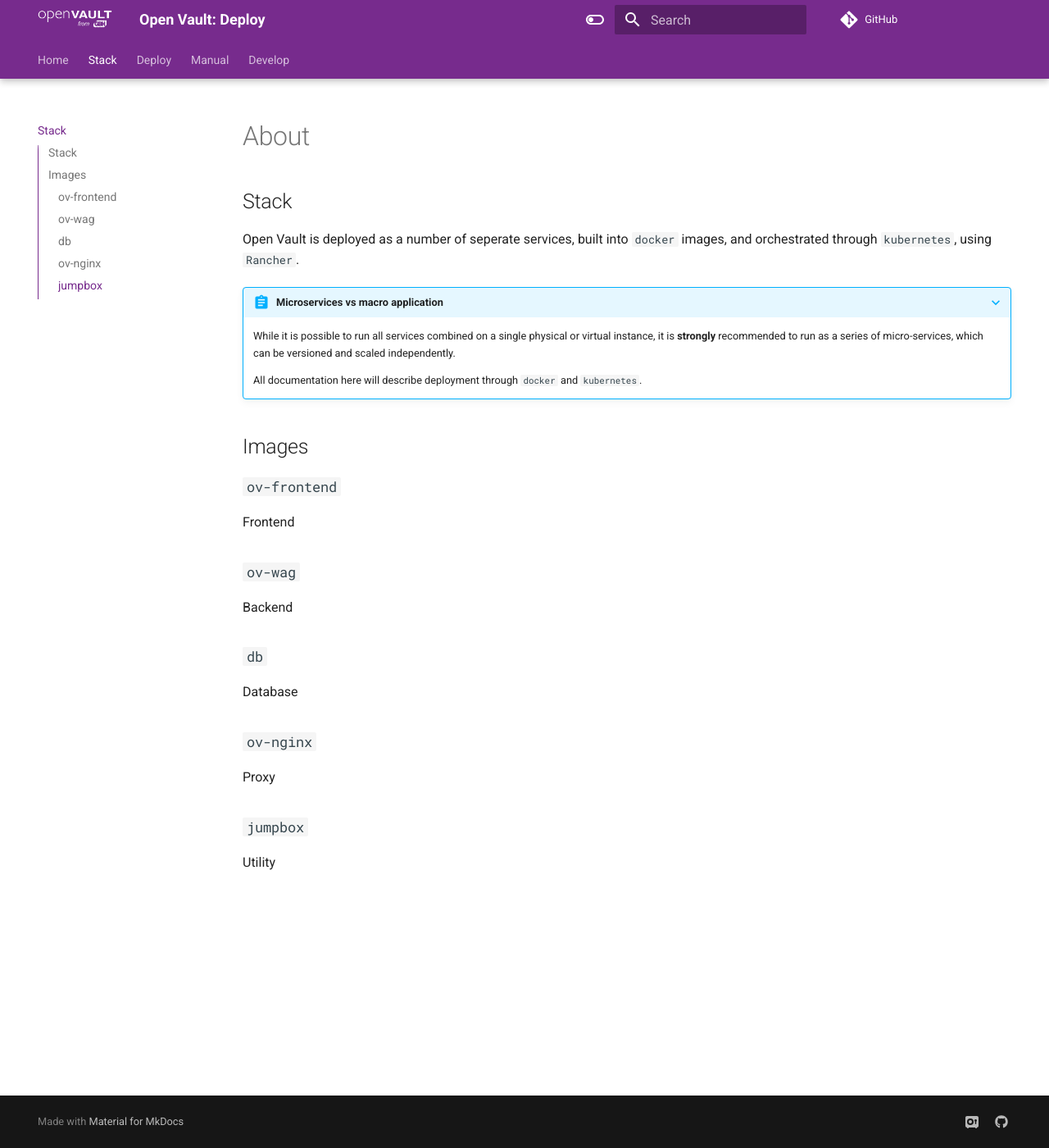
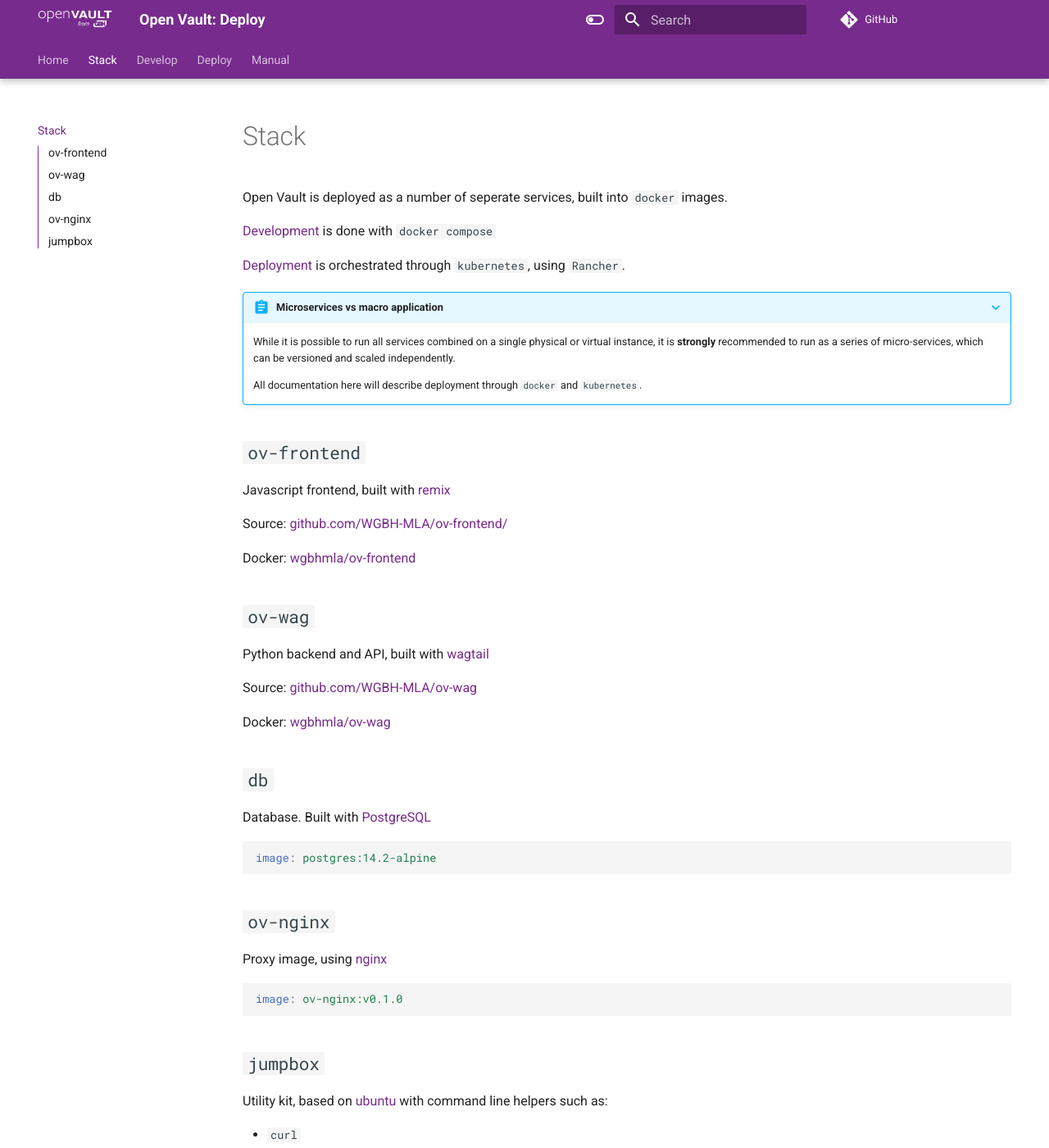
Before and after one commit to WGBH-MLA/ov-deploy, an MkDocs documentation site: the page built from docs/stack.md, in a window 1280 px wide and 1400 px high. Shown: the whole window at 82% size. Built offline with MkDocs 1.6.1 and Material for MkDocs 9.7.7, drawn with Linux system fonts in a browser that asks for light colours; comment, search, counter and statistics services are not loaded.

Commit message:
Expand stack info with descriptions and links

````diff
--- a/docs/stack.md
+++ b/docs/stack.md
@@ -1,22 +1,47 @@
-# About
+# Stack
 
-## Stack
-Open Vault is deployed as a number of seperate services, built into `docker` images, and orchestrated through `kubernetes`, using `Rancher`.
+Open Vault is deployed as a number of seperate services, built into `docker` images.
+
+[Development](/dev) is done with `docker compose`
+
+[Deployment](/deploy) is orchestrated through `kubernetes`, using `Rancher`.
 
 ???+ abstract "Microservices vs macro application"
     While it is possible to run all services combined on a single physical or virtual instance, it is **strongly** recommended to run as a series of micro-services, which can be versioned and scaled independently.
 
     All documentation here will describe deployment through `docker` and `kubernetes`.
 
-## Images
+## `ov-frontend`
+Javascript frontend, built with [remix](https://remix.run/)
 
-### `ov-frontend`
-Frontend
-### `ov-wag`
-Backend
-### `db`
-Database
-### `ov-nginx`
-Proxy
-### `jumpbox`
-Utility
+Source: [github.com/WGBH-MLA/ov-frontend/](https://github.com/WGBH-MLA/ov-frontend/)
+
+Docker: [wgbhmla/ov-frontend](https://hub.docker.com/r/wgbhmla/ov-frontend)
+
+
+## `ov-wag`
+Python backend and API, built with [wagtail](https://wagtail.org/)
+
+
+Source: [github.com/WGBH-MLA/ov-wag](https://github.com/WGBH-MLA/ov-wag)
+
+Docker: [wgbhmla/ov-wag](https://hub.docker.com/r/wgbhmla/ov-wag)
+
+
+## `db`
+Database. Built with [PostgreSQL](https://www.postgresql.org/)
+``` yml
+image: postgres:14.2-alpine
+```
+
+## `ov-nginx`
+Proxy image, using [nginx](https://www.nginx.com/)
+``` yml
+image: ov-nginx:v0.1.0
+```
+## `jumpbox`
+Utility kit, based on [ubuntu](https://ubuntu.com/) with command line helpers such as:
+
+- `curl`
+- `postgres`
+- `python`
--- a/mkdocs.yml
+++ b/mkdocs.yml
@@ -6,9 +6,9 @@
 nav:
   - Home: index.md
   - Stack: stack.md
+  - Develop: dev.md
   - Deploy: deploy.md
   - Manual: manual.md
-  - Develop: dev.md
 
 markdown_extensions:
   - admonition
````
